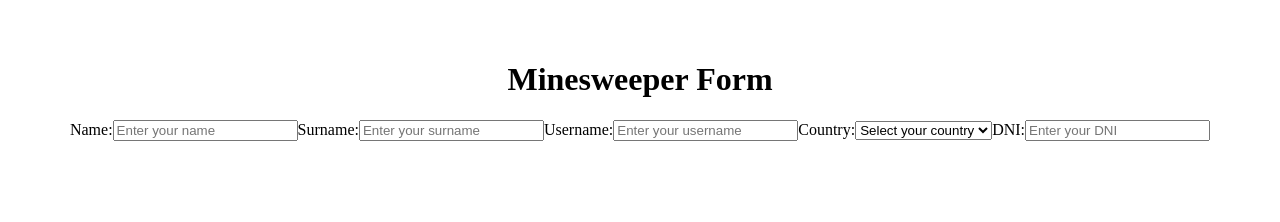
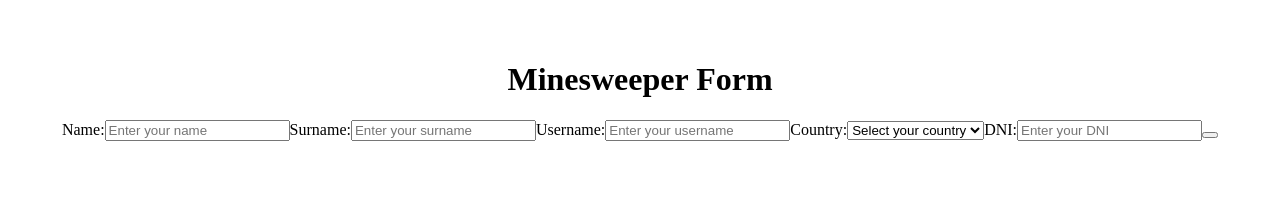
Before and after one commit to plum-bee/Forms, a React (Vite) app: page / in a window 1280 px wide. Shown: the top 222 px of the page. Built offline with nearby package versions, Linux system fonts and the light colour scheme.

Commit message:
formbutton np

```diff
--- a/src/components/Form.jsx
+++ b/src/components/Form.jsx
@@ -9,6 +9,7 @@ import {
 
 import TextField from './TextField.jsx'
 import SelectField from './SelectField.jsx'
+import FormButton from './FormButton.jsx'
 
 function Form () {
   const [name, setName] = useState()
@@ -67,7 +68,16 @@ function Form () {
         validator={value => isValidDNI(country, value)}
         testid={'dni'}
       />
+
+      <FormButton
+        buttonName='Submit'
+        onClick={() => alert('Form submitted!')}
+        testid={'submit'}
+      />
+
     </form>
+
+
   )
 }
 
--- /dev/null
+++ b/src/components/FormButton.jsx
@@ -0,0 +1,12 @@
+import React from 'react';
+
+function FormButton(buttonName, onClick, testid ) {
+  return (
+    <button onClick={onClick} data-testid={testid}>
+
+
+    </button>
+  )
+}
+
+export default FormButton;
```
Also changed, not shown: 1 other file (tests, documents, lock files or other folders).
